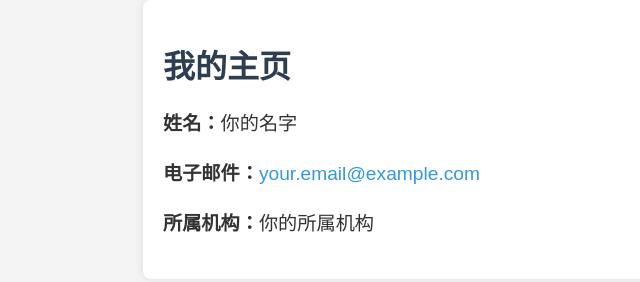
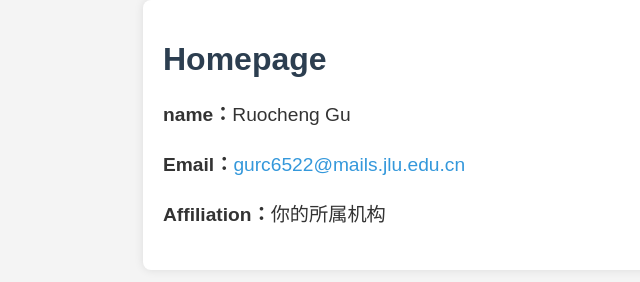
Before and after one commit to xu22777hh/xu22777hh.github.io, a plain HTML site: page index.html in a window 1280 px wide. Shown: the whole page, without its empty margins (77-717 px from the left). Drawn offline with Linux system fonts and the light colour scheme.

Commit message:
Update index.html

```diff
--- a/index.html
+++ b/index.html
@@ -3,7 +3,7 @@
 <head>
     <meta charset="UTF-8">
     <meta name="viewport" content="width=device-width, initial-scale=1.0">
-    <title>我的主页</title>
+    <title>Homepage</title>
     <style>
         body {
             font-family: Arial, sans-serif;
@@ -38,9 +38,9 @@
 </head>
 <body>
     <div class="container">
-        <h1>我的主页</h1>
-        <p><strong>姓名：</strong>你的名字</p>
-        <p><strong>电子邮件：</strong><a href="mailto:your.email@example.com">your.email@example.com</a></p>
-        <p><strong>所属机构：</strong>你的所属机构</p>
+        <h1>Homepage</h1>
+        <p><strong>name：</strong>Ruocheng Gu</p>
+        <p><strong>Email：</strong><a href=gurc6522@mails.jlu.edu.cn">gurc6522@mails.jlu.edu.cn</a></p>
+        <p><strong>Affiliation：</strong>你的所属机构</p>
     </div>
 </body>
```
